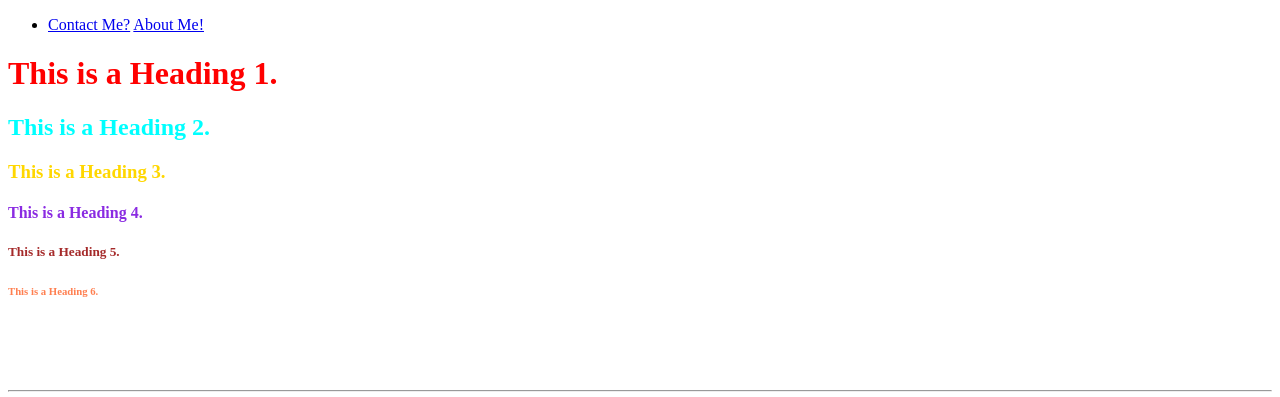
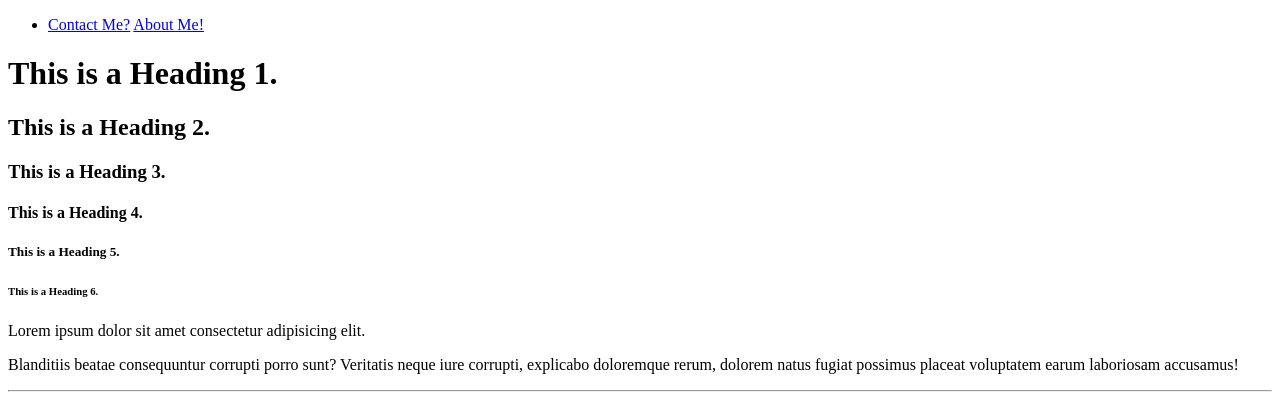
Before and after one commit to Jgriebel1990/learning-html, a plain HTML site: page index.html in a window 1280 px wide. Shown: the top 397 px of the page. Drawn offline with Linux system fonts and the light colour scheme.

Commit message:
deleted html color style

```diff
--- a/index.html
+++ b/index.html
@@ -13,16 +13,16 @@
                 </li>
             </ul>
         </nav>
-        <h1 style="color:red">This is a Heading 1.</h1>
-        <h2 style="color:cyan">This is a Heading 2.</h2>
-        <h3 style="color:gold">This is a Heading 3.</h3>
-        <h4 style="color:blueviolet">This is a Heading 4.</h4>
-        <h5 style="color:brown">This is a Heading 5.</h5>
-        <h6 style="color:coral">This is a Heading 6.</h6>
+        <h1>This is a Heading 1.</h1>
+        <h2>This is a Heading 2.</h2>
+        <h3>This is a Heading 3.</h3>
+        <h4>This is a Heading 4.</h4>
+        <h5>This is a Heading 5.</h5>
+        <h6>This is a Heading 6.</h6>
         <!-- Headings go from 1 to 6. A Heading 7 doesn't exist -->
         <!-- This is a comment as is above. -->
-        <p style="color:white">Lorem ipsum dolor sit amet consectetur adipisicing elit. </p>
-        <p style="color:white">Blanditiis beatae consequuntur corrupti porro sunt? Veritatis neque iure corrupti, explicabo doloremque rerum, dolorem natus fugiat possimus placeat voluptatem earum laboriosam accusamus!</p>
+        <p>Lorem ipsum dolor sit amet consectetur adipisicing elit. </p>
+        <p>Blanditiis beatae consequuntur corrupti porro sunt? Veritatis neque iure corrupti, explicabo doloremque rerum, dolorem natus fugiat possimus placeat voluptatem earum laboriosam accusamus!</p>
         <!-- The tag below is an example of a horizontal rule -->
         <hr />
 
```
